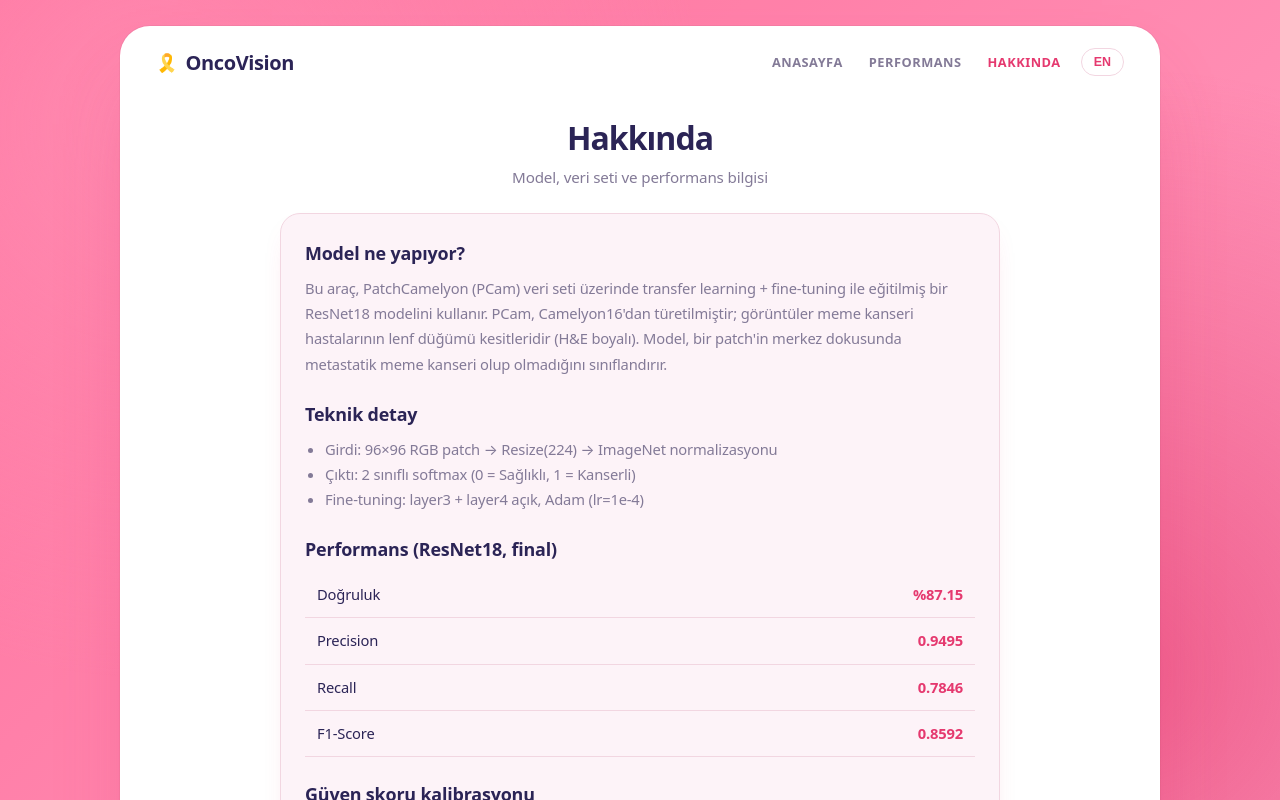
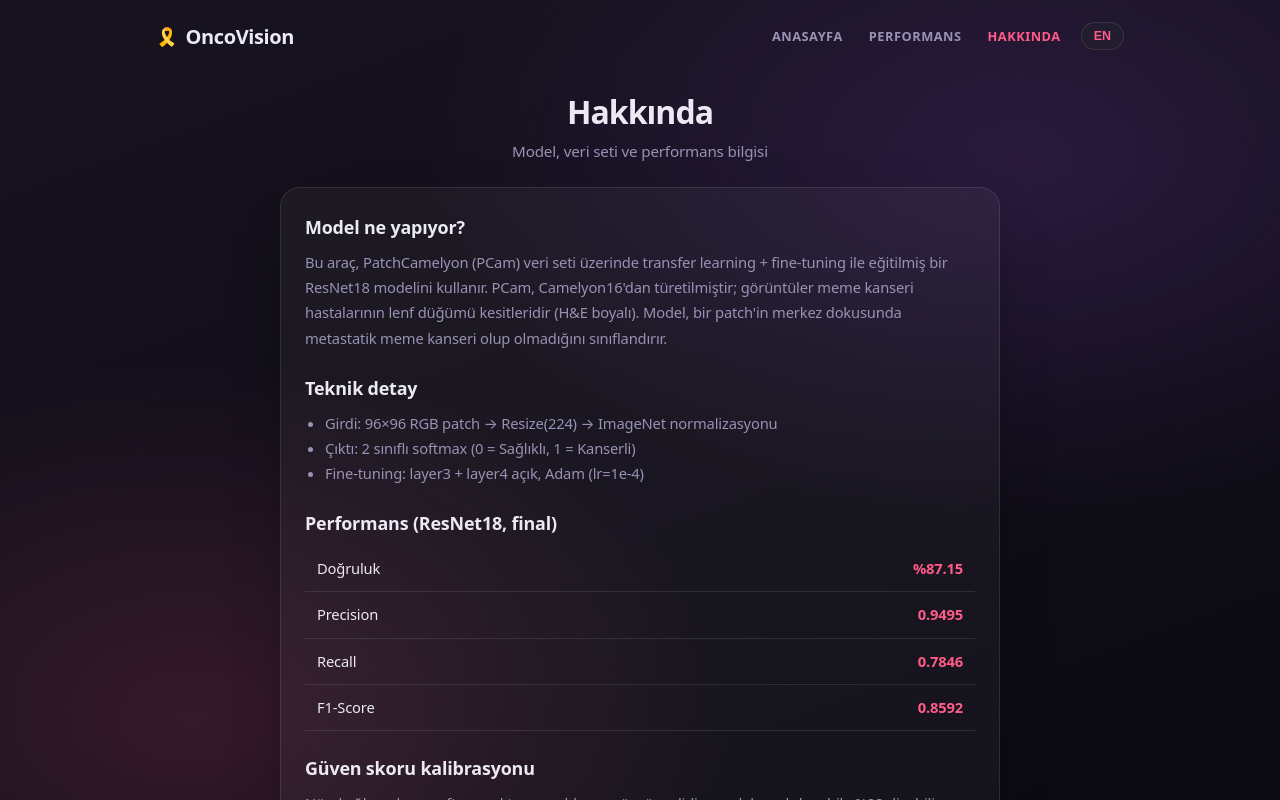
Before and after one commit to umutugrasan/oncovision-pcam-pathology-classifier, a React (Vite) app in the folder frontend/: page /hakkinda in a window 1280 px wide. Shown: the top 800 px of the page. Built offline with nearby package versions, Linux system fonts and the light colour scheme; no server answers.

Commit message:
App sayfalarini koyu temaya cevir (landing ile uyumlu) + landing menusunu 4 maddeye dusur

```diff
--- a/frontend/src/i18n.jsx
+++ b/frontend/src/i18n.jsx
@@ -76,7 +76,7 @@ const DICT = {
     },
     landing: {
       tagline: "Yapay zekâ ile patoloji görüntü analizi",
-      items: ["Anasayfa", "Analiz", "Performans", "Hakkında", "İletişim"],
+      items: ["Analiz", "Performans", "Hakkında", "İletişim"],
       cta: "Analize Başla",
       rights: "© 2026 OncoVision · Araştırma & eğitim amaçlıdır",
       terms: "Yasal Uyarı",
@@ -179,7 +179,7 @@ const DICT = {
     },
     landing: {
       tagline: "AI-powered pathology image analysis",
-      items: ["Home", "Analyze", "Performance", "About", "Contact"],
+      items: ["Analyze", "Performance", "About", "Contact"],
       cta: "Start Analysis",
       rights: "© 2026 OncoVision · For research & education",
       terms: "Disclaimer",
--- a/frontend/src/pages/Landing.jsx
+++ b/frontend/src/pages/Landing.jsx
@@ -8,8 +8,8 @@ export default function Landing() {
   const t = useT();
   const { lang, setLang } = useLang();
 
-  // menü hedefleri: [landing, araç, performans, hakkında, iletişim(GitHub)]
-  const targets = ["/", "/analiz", "/performans", "/hakkinda", GITHUB];
+  // menü hedefleri: [araç, performans, hakkında, iletişim(GitHub)]
+  const targets = ["/analiz", "/performans", "/hakkinda", GITHUB];
 
   return (
     <div className="landing">
@@ -30,7 +30,7 @@ export default function Landing() {
         <nav className="landing-menu">
           {t.landing.items.map((label, i) => {
             const to = targets[i];
-            const cls = `menu-item ${i === 1 ? "active" : ""}`;
+            const cls = `menu-item ${i === 0 ? "active" : ""}`;
             const inner = (
               <>
                 <span className="menu-num">0{i + 1}</span>
--- a/frontend/src/pages/Performans.jsx
+++ b/frontend/src/pages/Performans.jsx
@@ -86,18 +86,18 @@ export default function Performans() {
       <div className="chart-grid">
         <div className="card">
           <h2 className="card-title">{t.perf.roc} (AUC = {m.roc.auc})</h2>
-          <CizgiGrafik series={[{ points: rocPts, color: "#e23c74" }]} diagonal xlabel={t.perf.rocX} ylabel={t.perf.rocY} />
+          <CizgiGrafik series={[{ points: rocPts, color: "#ff5c8a" }]} diagonal xlabel={t.perf.rocX} ylabel={t.perf.rocY} />
         </div>
         <div className="card">
           <h2 className="card-title">{t.perf.pr} (AP = {m.pr.ap})</h2>
-          <CizgiGrafik series={[{ points: prPts, color: "#16a34a" }]} xlabel="Recall" ylabel="Precision" />
+          <CizgiGrafik series={[{ points: prPts, color: "#34d399" }]} xlabel="Recall" ylabel="Precision" />
         </div>
         <div className="card">
           <h2 className="card-title">{t.perf.relTitle}</h2>
           <CizgiGrafik
             series={[
               { points: relPts(m.reliability.before), color: "#ef4444" },
-              { points: relPts(m.reliability.after), color: "#16a34a" },
+              { points: relPts(m.reliability.after), color: "#34d399" },
             ]}
             diagonal
             xlabel={t.perf.relX}
--- a/frontend/src/styles.css
+++ b/frontend/src/styles.css
@@ -1,18 +1,18 @@
 * { box-sizing: border-box; margin: 0; padding: 0; }
 
 :root {
-  --ink: #2b2456;          /* koyu lacivert başlık/metin */
-  --primary: #e5396f;      /* pembe/rose ana renk */
-  --primary-2: #ff7ba3;
-  --muted: #837a97;
-  --secondary: #fbe9f0;    /* soluk pembe bölüm arka planı */
-  --card: #fdf3f8;         /* kart tonu */
-  --white: #ffffff;
-  --border: #f2d6e1;
-  --green: #16a34a;
-  --red: #e5396f;
-  --amber: #d9832a;
-  --grad: linear-gradient(135deg, #ff7ba3 0%, #e5396f 100%);
+  --ink: #ece9f5;          /* açık metin (koyu tema) */
+  --primary: #ff5c8a;      /* pembe ana renk */
+  --primary-2: #ff9ec0;
+  --muted: #9a92b4;
+  --secondary: rgba(255, 255, 255, 0.06);  /* hafif yüzey */
+  --card: rgba(255, 255, 255, 0.04);        /* cam kart */
+  --white: #221d2e;        /* yükseltilmiş koyu yüzey (dropzone/sonuç/kutular) */
+  --border: rgba(255, 255, 255, 0.10);
+  --green: #34d399;
+  --red: #ff5c8a;
+  --amber: #fbbf24;
+  --grad: linear-gradient(135deg, #ff5c8a 0%, #a855f7 100%);
   --radius: 20px;
 }
 
@@ -25,21 +25,16 @@ body {
   letter-spacing: -0.011em;
   -webkit-font-smoothing: antialiased;
   background:
-    radial-gradient(circle at 12% 16%, rgba(255, 150, 185, 0.65), transparent 42%),
-    radial-gradient(circle at 88% 84%, rgba(229, 57, 111, 0.6), transparent 46%),
-    linear-gradient(135deg, #ff6f9c 0%, #ff9ec0 100%);
+    radial-gradient(1000px 600px at 80% 20%, rgba(168, 85, 247, 0.16), transparent 60%),
+    radial-gradient(900px 600px at 15% 90%, rgba(255, 92, 138, 0.16), transparent 60%),
+    linear-gradient(160deg, #17131f 0%, #100d18 60%, #0b0912 100%);
   background-attachment: fixed;
 }
 
-/* ---------- Beyaz panel (shell) ---------- */
+/* ---------- App kabı (shell) — koyu, panelsiz (landing ile uyumlu) ---------- */
 .shell {
   max-width: 1040px;
-  margin: 26px auto;
-  background: var(--white);
-  border-radius: 30px;
-  overflow: hidden;
-  box-shadow: 0 40px 80px -30px rgba(229, 57, 111, 0.45),
-    0 0 0 1px rgba(0, 0, 0, 0.04);
+  margin: 0 auto;
 }
 
 /* ---------- Navbar ---------- */
@@ -137,7 +132,9 @@ body {
   border: 1px solid var(--border);
   border-radius: var(--radius);
   padding: 24px;
-  box-shadow: 0 12px 30px -18px rgba(229, 57, 111, 0.35);
+  backdrop-filter: blur(12px);
+  -webkit-backdrop-filter: blur(12px);
+  box-shadow: 0 20px 50px -24px rgba(0, 0, 0, 0.6);
 }
 .card + .card, .chart-grid { margin-top: 18px; }
 
@@ -207,7 +204,7 @@ body {
   align-items: center;
   justify-content: center;
   gap: 12px;
-  background: rgba(255, 255, 255, 0.72);
+  background: rgba(14, 11, 20, 0.72);
   backdrop-filter: blur(3px);
   -webkit-backdrop-filter: blur(3px);
 }
@@ -298,7 +295,7 @@ body {
 }
 .score-row { display: flex; justify-content: space-between; align-items: baseline; margin-bottom: 9px; }
 .score-row strong { font-size: 1.15rem; font-weight: 800; color: var(--primary); }
-.bar { position: relative; height: 14px; background: #f1e2e9; border-radius: 8px; overflow: hidden; }
+.bar { position: relative; height: 14px; background: rgba(255, 255, 255, 0.1); border-radius: 8px; overflow: hidden; }
 .bar-fill { height: 100%; background: linear-gradient(90deg, var(--green), var(--amber) 55%, var(--red)); border-radius: 8px; transition: width 0.5s cubic-bezier(0.22, 1, 0.36, 1); }
 .bar-threshold { position: absolute; top: -3px; width: 2px; height: 20px; background: var(--ink); transform: translateX(-1px); }
 .score-detail { margin-top: 11px; color: var(--muted); font-size: 0.83rem; }
@@ -349,14 +346,14 @@ body {
 .cm { width: 100%; border-collapse: collapse; text-align: center; }
 .cm th, .cm td { border: 1px solid var(--border); padding: 15px; font-size: 1.1rem; font-weight: 700; }
 .cm th { font-size: 0.8rem; color: var(--muted); font-weight: 500; }
-.cm .tp, .cm .tn { background: rgba(22, 163, 74, 0.1); color: #15803d; }
-.cm .fp, .cm .fn { background: rgba(229, 57, 111, 0.1); color: var(--primary); }
+.cm .tp, .cm .tn { background: rgba(52, 211, 153, 0.14); color: #6ee7b7; }
+.cm .fp, .cm .fn { background: rgba(255, 92, 138, 0.14); color: var(--primary); }
 .cm-hint { margin-top: 12px; font-size: 0.8rem; color: var(--muted); }
 .chart-grid { display: grid; grid-template-columns: repeat(auto-fit, minmax(280px, 1fr)); gap: 18px; }
 .chart-svg { width: 100%; height: auto; }
-.chart-svg .grid { stroke: rgba(43, 36, 86, 0.1); stroke-width: 0.5; }
-.chart-svg .axis { stroke: rgba(43, 36, 86, 0.35); stroke-width: 1; }
-.chart-svg .diagonal { stroke: rgba(43, 36, 86, 0.3); stroke-width: 1; stroke-dasharray: 4 3; }
+.chart-svg .grid { stroke: rgba(255, 255, 255, 0.1); stroke-width: 0.5; }
+.chart-svg .axis { stroke: rgba(255, 255, 255, 0.35); stroke-width: 1; }
+.chart-svg .diagonal { stroke: rgba(255, 255, 255, 0.3); stroke-width: 1; stroke-dasharray: 4 3; }
 .chart-svg .tick { fill: var(--muted); font-size: 9px; }
 .chart-svg .axis-label { fill: var(--muted); font-size: 10px; }
 
```
